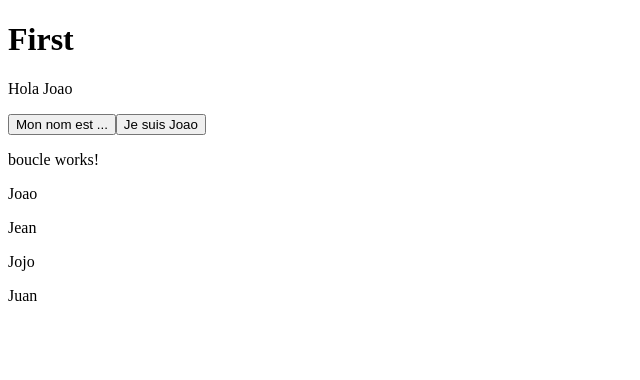
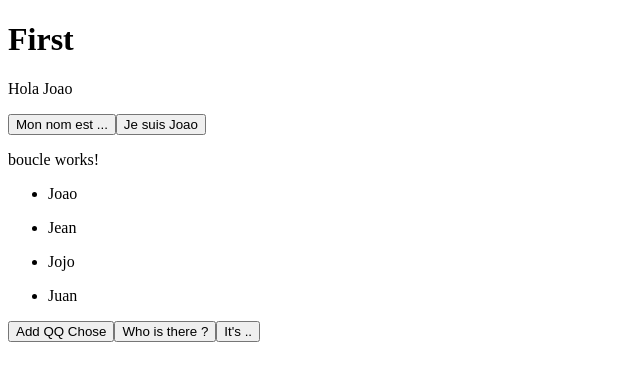
Before and after one commit to JoaoMRL/first-angular, an Angular app: page / in a window 1280 px wide. Shown: the top 380 px of the page, without its empty margins (0-640 px from the left). Built offline with nearby package versions, Linux system fonts and the light colour scheme.

Commit message:
Test for with array

```diff
--- a/src/app/boucle/boucle.component.html
+++ b/src/app/boucle/boucle.component.html
@@ -1,5 +1,11 @@
 <p>boucle works!</p>
 
-<div>
-    <p *ngFor="let item of tab">{{item}}</p>
+<div >
+    <ul *ngFor="let item of tab">
+        <li>{{item}}</li>
+    </ul>
+
+    <button (click)="addItem('Quelque Chose')">Add QQ Chose</button>
+    <button (click)="addItem('I am ...')">Who is there ?</button>
+    <button (click)="addItem('DIO')">It's ..</button>
 </div>
--- a/src/app/boucle/boucle.component.ts
+++ b/src/app/boucle/boucle.component.ts
@@ -8,4 +8,7 @@ import { Component } from '@angular/core';
 export class BoucleComponent {
   tab =["Joao","Jean",'Jojo',"Juan"]
 
+  addItem($item:string){
+    this.tab.push($item);
+  }
 }
```
